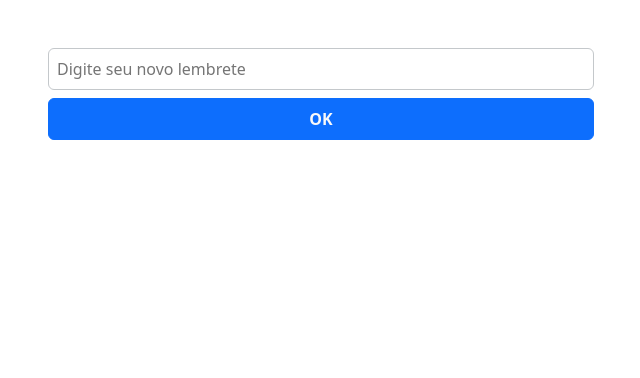
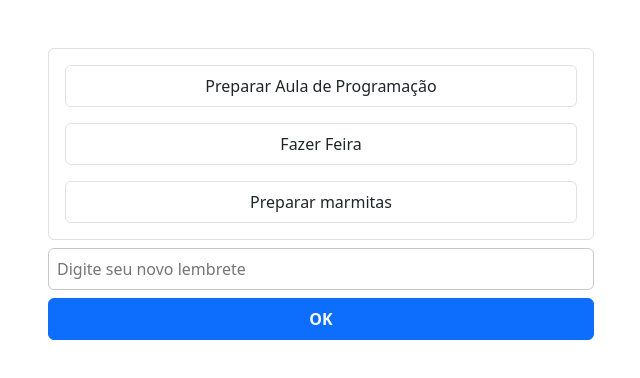
Before and after one commit to VitorHugoAntunes/PDM_P1_App_Lembretes, a React (Vite) app: page / in a window 1280 px wide. Shown: the top 378 px of the page, without its empty margins (319-959 px from the left). Built offline with nearby package versions, Linux system fonts and the light colour scheme.

Commit message:
feat(p1-pdmn): exibe lista ficticia

```diff
--- a/src/App.tsx
+++ b/src/App.tsx
@@ -1,9 +1,28 @@
 import { LembreteEntrada } from "./components/LembreteEntrada";
+import { LembreteLista } from "./components/LembreteLista";
+
 export const App = () => {
+
+  const tarefas = [
+    {
+        id: 1,
+        titulo: "Preparar Aula de Programação"
+    },
+    {
+        id: 2,
+        titulo: "Fazer Feira"
+    },
+    {
+        id: 3,
+        titulo: "Preparar marmitas"
+    }
+  ]
+
   return (
     <div className="container">
       <div className="row justify-content-center mt-5">
         <div className="col-md-6">
+          <LembreteLista tarefas={ tarefas }/>
           <LembreteEntrada />
         </div>
       </div>
--- /dev/null
+++ b/src/components/LembreteLista.tsx
@@ -0,0 +1,23 @@
+type Tarefa = {
+    id: number
+    titulo: string
+  }
+
+  interface LembreteProps {
+    tarefas: Tarefa[]
+  }
+
+  export function LembreteLista({ tarefas }: LembreteProps) {
+    return (
+      <div className="mb-2">
+        <ul className="card list-group rounded border p-2">
+          {tarefas.map(tarefa => (
+            <li
+                className="card-body list-group-item text-center m-2 rounded border p-2"
+                key={tarefa.id}>{tarefa.titulo}
+            </li>
+          ))}
+        </ul>
+      </div>
+    )
+  }
```
